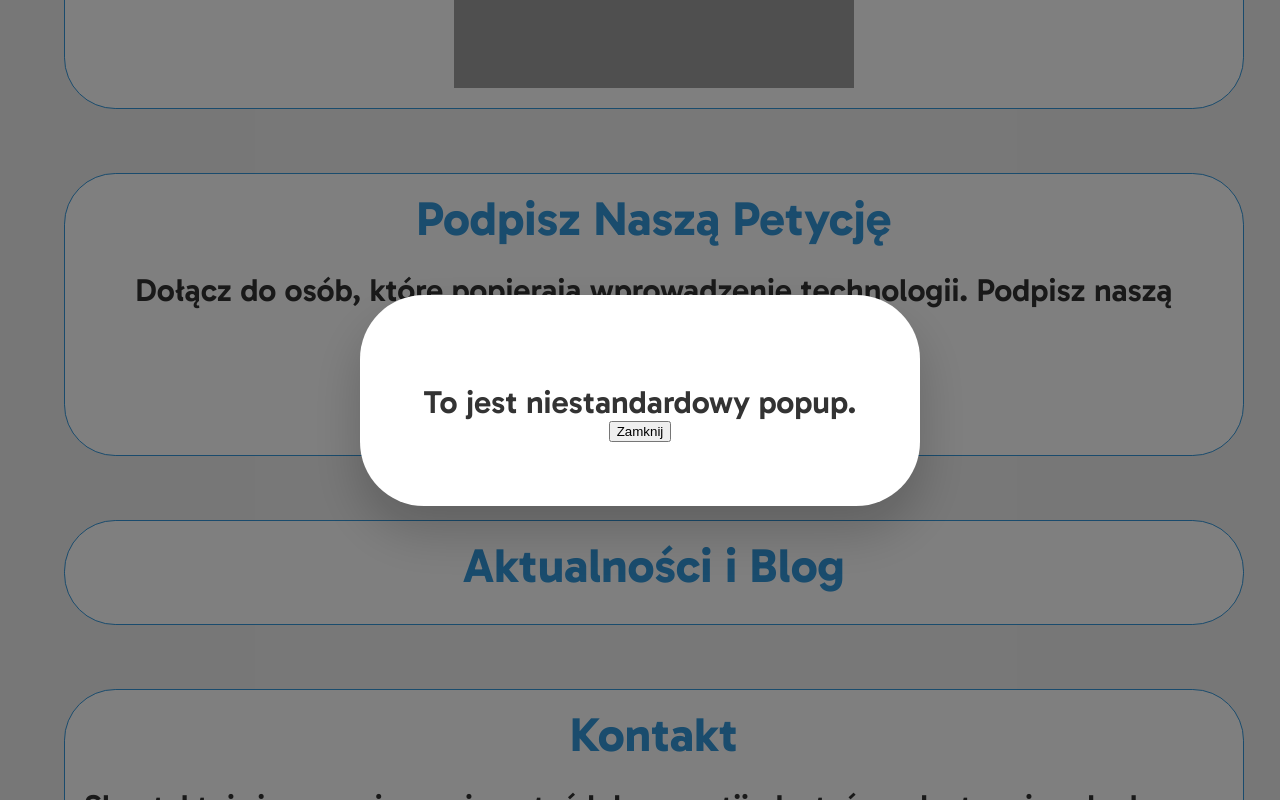
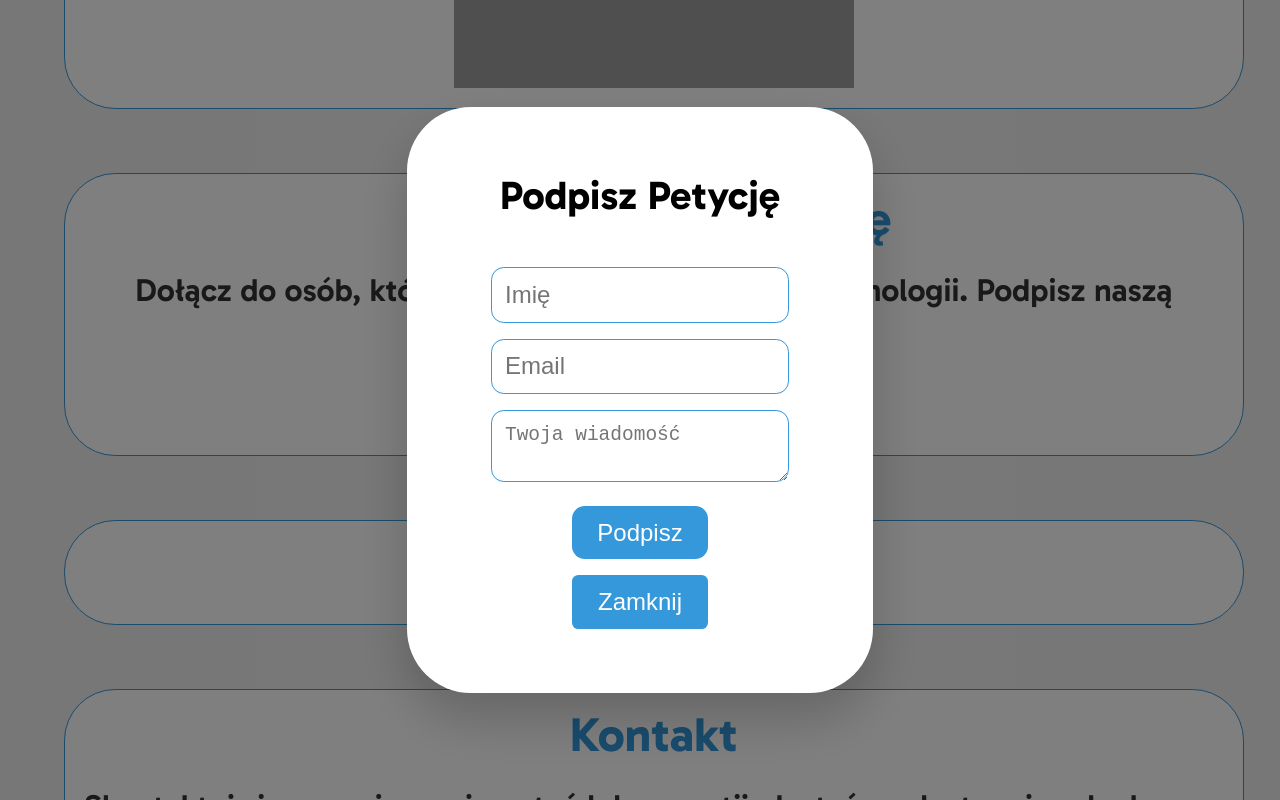
Before and after one commit to wozniak04/metroloty, a React (Create React App) app: page / in a window 1280 px wide. Both pictures are taken after a click on the button "Podpisz Petycję". Shown: the part 1516-2316 px from the top of the page. Built offline with nearby package versions, Linux system fonts and the light colour scheme; grey boxes are pictures that could not be loaded.

Commit message:
skończenie popupu petycji

```diff
--- a/src/Stronastyle.css
+++ b/src/Stronastyle.css
@@ -130,11 +130,12 @@
 
 
 .custom-popup {
+  position: relative;
   background-color: #fff;
   padding: 5vw;
   border-radius: 5vw;
-  box-shadow: 0 2vw 4vw rgba(0, 0, 0, 0.2); /* Używamy vw zamiast px */
-  max-width: 80vw; /* Używamy vw zamiast px */
+  box-shadow: 0 2vw 4vw rgba(0, 0, 0, 0.2);
+  max-width: 80vw;
   z-index: 1001;
 }
 
@@ -142,11 +143,79 @@
   position: fixed;
   top: 0;
   left: 0;
-  width: 100vw; /* Używamy vw zamiast px */
-  height: 100vh; /* Używamy vh zamiast px */
+  width: 100vw;
+  height: 100vh;
   background-color: rgba(0, 0, 0, 0.5);
   display: flex;
   justify-content: center;
   align-items: center;
   z-index: 1000;
 }
+
+/* Style dla formularza */
+.custom-popup h3 {
+  font-family: 'gabarito-bold';
+  font-size: 2.5em;
+  margin-bottom: 1em;
+}
+
+.custom-popup form {
+  display: flex;
+  flex-direction: column;
+  align-items: center;
+}
+
+.custom-popup input,
+.custom-popup textarea {
+  width: 80%;
+  padding: 1vw;
+  margin: 1vh 0;
+  border: 1px solid #3498db;
+  border-radius: 1vw;
+  font-size: 1.5em;
+}
+
+.button-submit {
+  background-color: #3498db;
+  color: #fff;
+  padding: 1vw 2vw;
+  font-size: 1.5em;
+  border: none;
+  border-radius: 1vw;
+  cursor: pointer;
+  margin-top: 2vh;
+  transition: background-color 0.3s, color 0.3s;
+}
+
+.button-submit:hover {
+  background-color: #269153;
+  color: #f0f0f0;
+}
+
+
+.close-button {
+  margin-top: 2vh;
+  font-size: 1.5em;
+  position: relative;
+  float: left;
+  background-color: #3498db;
+  color: #ffffff;
+  padding: 1vw 2vw; /* Dostosuj wielkość przycisku */
+  border: none;
+  border-radius: 0.5vw;
+  cursor: pointer;
+  transition: background-color 0.3s, color 0.3s;
+  text-align: center;
+  z-index: 1002; /* Upewnij się, że przycisk jest na wierzchu */
+}
+
+.close-button:hover {
+  background-color: #e74848;
+  color: #ffffff;
+  padding: 1vw 2vw;
+  border-radius: 0.5vw;
+  cursor: pointer;
+  transition: background-color 0.3s, color 0.3s;
+  text-align: center;
+  z-index: 1002;
+}
--- a/src/sekcje/Petycje.jsx
+++ b/src/sekcje/Petycje.jsx
@@ -1,5 +1,3 @@
-
-
 import React, { useState } from "react";
 import Podpis from "./Podpis";
 
@@ -10,7 +8,9 @@
     setPopupOpen(true);
   };
 
-  const handlePopupClose = () => {
+  const handlePopupClose = (data) => {
+
+    console.log(data);
     setPopupOpen(false);
   };
 
--- a/src/sekcje/Podpis.jsx
+++ b/src/sekcje/Podpis.jsx
@@ -1,16 +1,59 @@
+import React, { useState } from 'react';
 
 
-import React from "react";
+const Podpis = ({ onClose }) => {
+  const [formData, setFormData] = useState({
+    name: '',
+    email: '',
+    message: '',
+  });
 
-const Podpis = ({ onClose }) => {
+  const handleSubmit = (e) => {
+    e.preventDefault();
+
+    onClose(formData);
+  };
+
+  const handleFormChange = (e) => {
+    const { name, value } = e.target;
+    setFormData({ ...formData, [name]: value });
+  };
+
   return (
     <div className="overlay">
       <div className="custom-popup">
-            {/* Twój zawartość niestandardowego popupu */}
-            <p>To jest niestandardowy popup.</p>
-            <button className="zamknij" onClick={onClose}>Zamknij</button>
+
+        <h3>Podpisz Petycję</h3>
+        <form onSubmit={handleSubmit}>
+        <input
+            type="text"
+            name="name"
+            placeholder="Imię"
+            value={formData.name}
+            onChange={handleFormChange}
+          />
+          <input
+            type="email"
+            name="email"
+            placeholder="Email"
+            value={formData.email}
+            onChange={handleFormChange}
+          />
+          <textarea
+            name="message"
+            placeholder="Twoja wiadomość"
+            value={formData.message}
+            onChange={handleFormChange}
+          />
+
+          <button className="button-submit" type="submit">Podpisz</button>
+          <button className="close-button" onClick={() => onClose({})}>
+            Zamknij
+          </button>
+        </form>
       </div>
     </div>
   );
-    }
+};
+
 export default Podpis;
```
Also changed, not shown: src/zdjecia/logo.jpg (deleted). Lines whose indentation alone changed are shown as unchanged.
